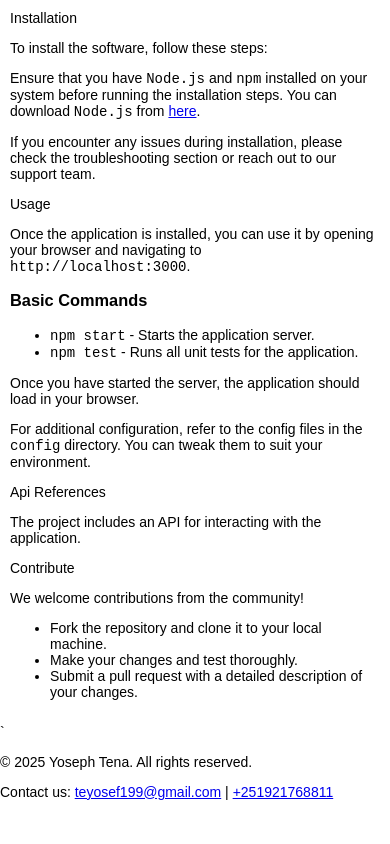
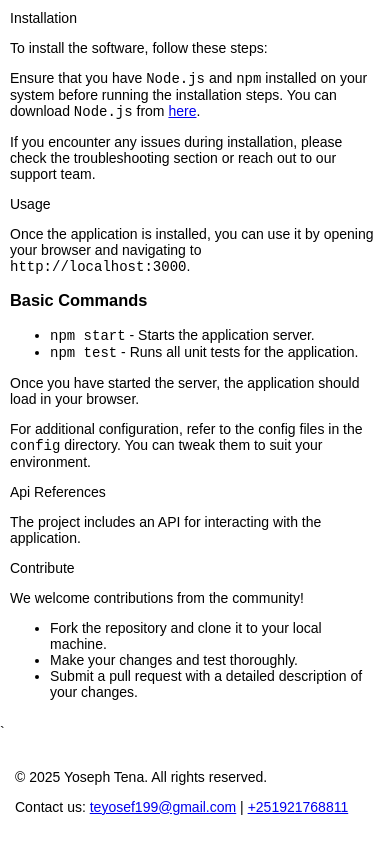
Before and after one commit to 2022-Yoseph/FreeCodeCamp-Solutions-Technical-Documentation-Page, a plain HTML site: page index.html in a window 390 px wide. Shown: the part 606-1450 px from the top of the page. Before the commit the page ends 1420 px from the top, so only its background shows below. Drawn offline with Linux system fonts and the light colour scheme.

Commit message:
Update styles.css

```diff
--- a/styles.css
+++ b/styles.css
@@ -44,4 +44,8 @@ body {
   #main-doc {
     padding: 10px;
   }
+  #footer {
+    padding: 15px;
+  }
 }
+}
```
